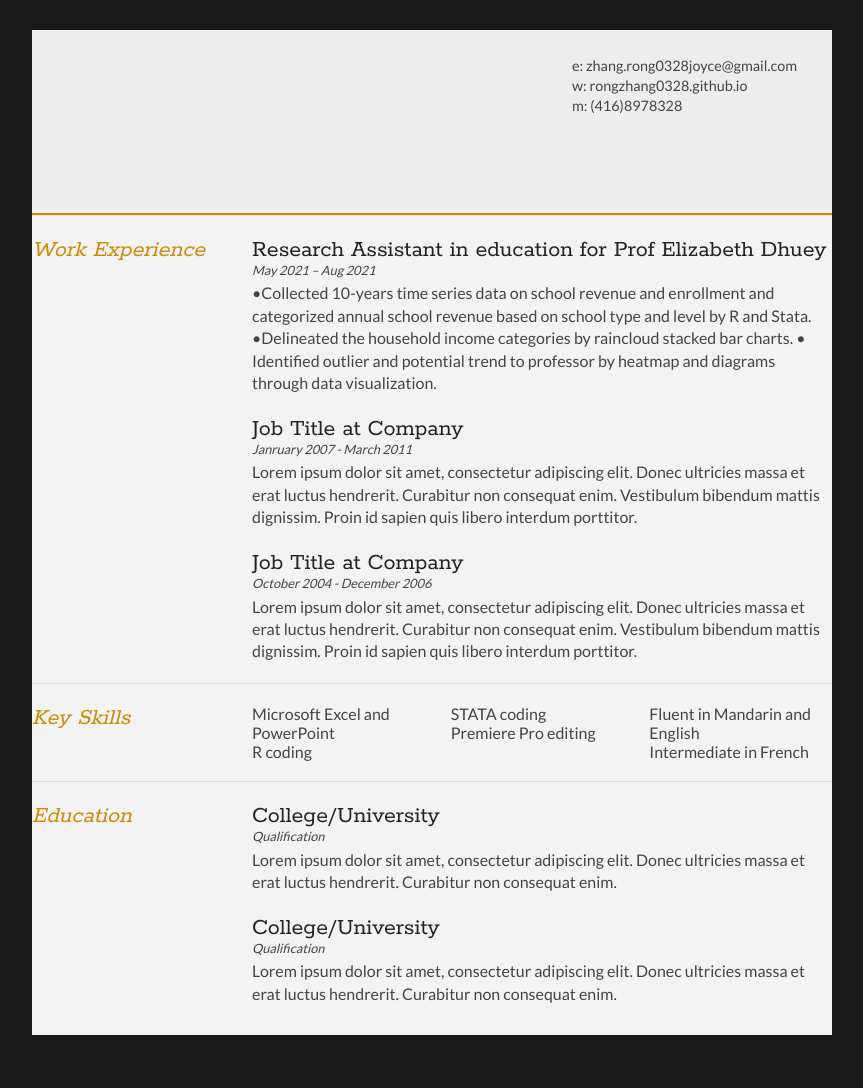
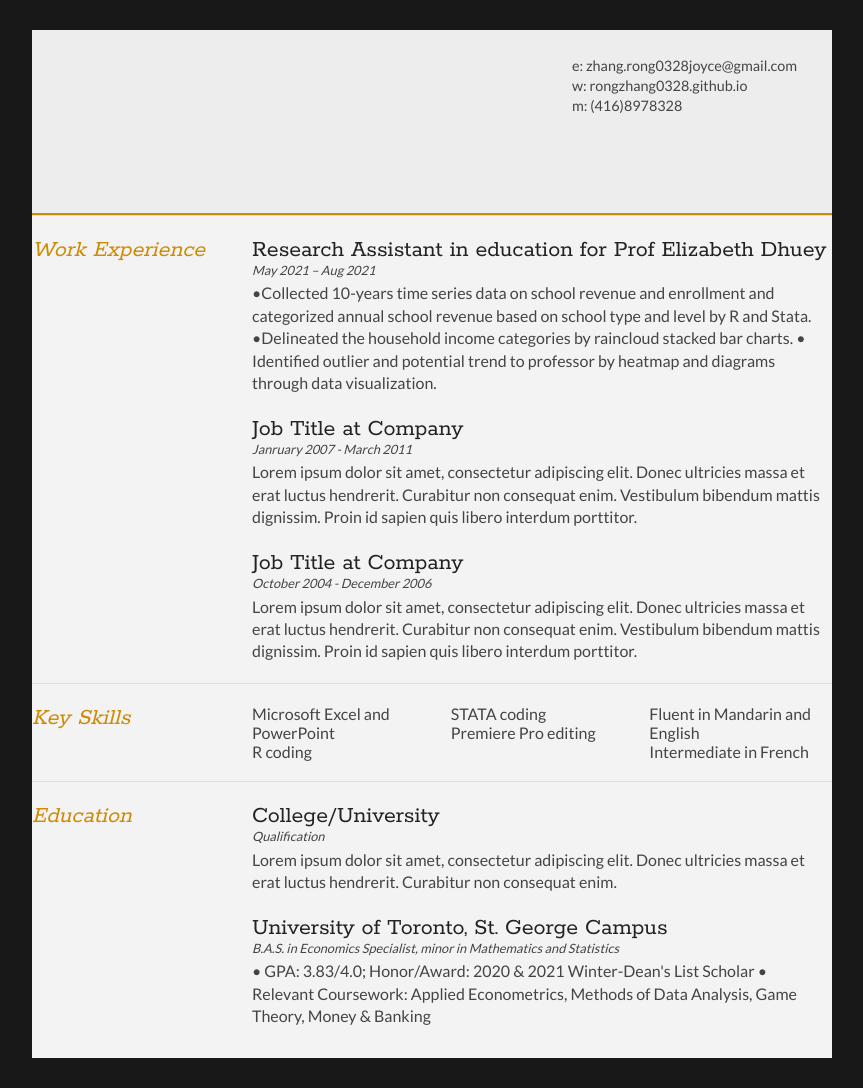
Before and after one commit to RongZhang0328/RongZhang0328.github.io, a Jekyll site: the page cv/index.html, which Jekyll copies as it is, in a window 1280 px wide. Shown: the whole page, without its empty margins (208-1071 px from the left). Built offline with Jekyll 4.4.1, drawn with Linux system fonts in a browser that asks for light colours; before the commit the page ends 1065 px from its top, so only the background shows below that.

Commit message:
Update index.html

```diff
--- a/cv/index.html
+++ b/cv/index.html
@@ -90,9 +90,10 @@
 				</article>
 
 				<article>
-					<h2>College/University</h2>
-					<p class="subDetails">Qualification</p>
-					<p>Lorem ipsum dolor sit amet, consectetur adipiscing elit. Donec ultricies massa et erat luctus hendrerit. Curabitur non consequat enim.</p>
+					<h2>University of Toronto, St. George Campus</h2>
+					<p class="subDetails">B.A.S. in Economics Specialist, minor in Mathematics and Statistics</p>
+					<p>• GPA: 3.83/4.0; Honor/Award: 2020 & 2021 Winter-Dean's List Scholar
+					• Relevant Coursework: Applied Econometrics, Methods of Data Analysis, Game Theory, Money & Banking</p>
 				</article>
 			</div>
 			<div class="clear"></div>
```
